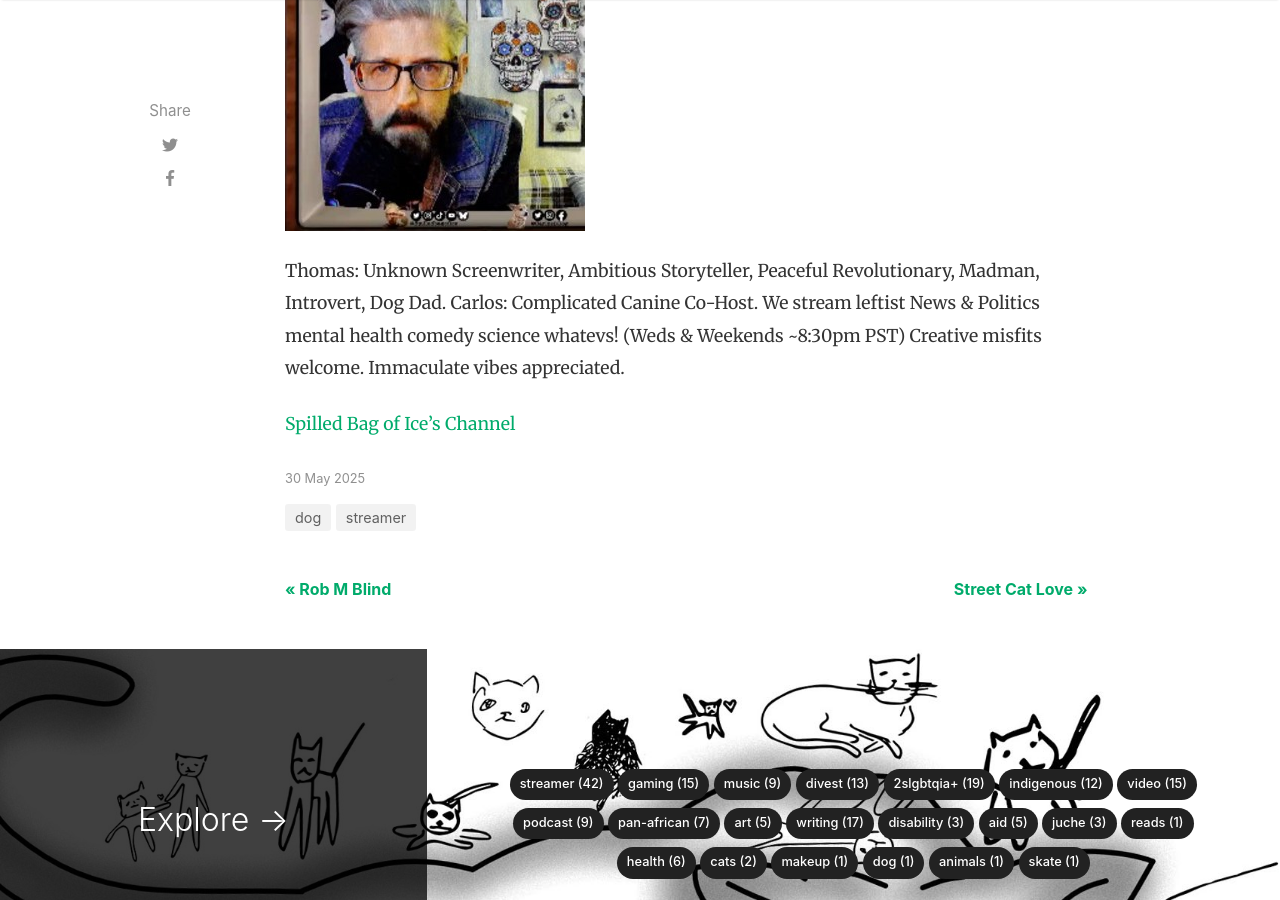
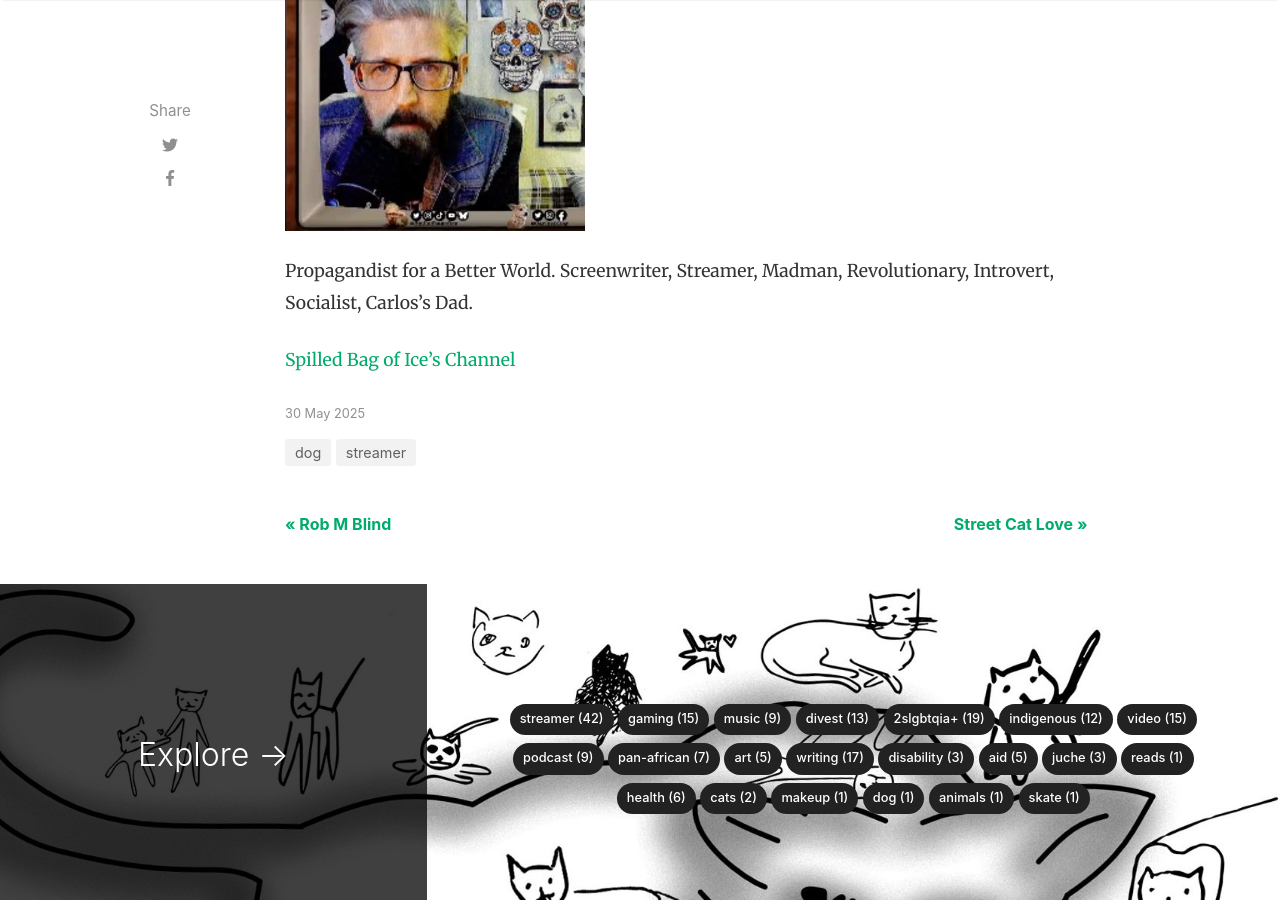
Before and after one commit to StreetCatLove/recs, a Jekyll site: the page built from _posts/2025-05-30-sbi.md, in a window 1280 px wide and 900 px high, scrolled down 484 px. Built offline with Jekyll 4.4.1, drawn with Linux system fonts in a browser that asks for light colours; nearby versions of some CDN libraries; comment, search, counter and statistics services are not loaded.

Commit message:
Update 2025-05-30-sbi.md

```diff
--- a/_posts/2025-05-30-sbi.md
+++ b/_posts/2025-05-30-sbi.md
@@ -11,6 +11,6 @@ platform: kick
 live: SpilledBagofIce
 ---
 
-Thomas: Unknown Screenwriter, Ambitious Storyteller, Peaceful Revolutionary, Madman, Introvert, Dog Dad. Carlos: Complicated Canine Co-Host. We stream leftist News & Politics mental health comedy science whatevs! (Weds & Weekends ~8:30pm PST) Creative misfits welcome. Immaculate vibes appreciated.
+Propagandist for a Better World. Screenwriter, Streamer, Madman, Revolutionary, Introvert, Socialist, Carlos's Dad.
 
 <a href="https://kick.com/spilledbagofice">Spilled Bag of Ice's Channel</a>
```
